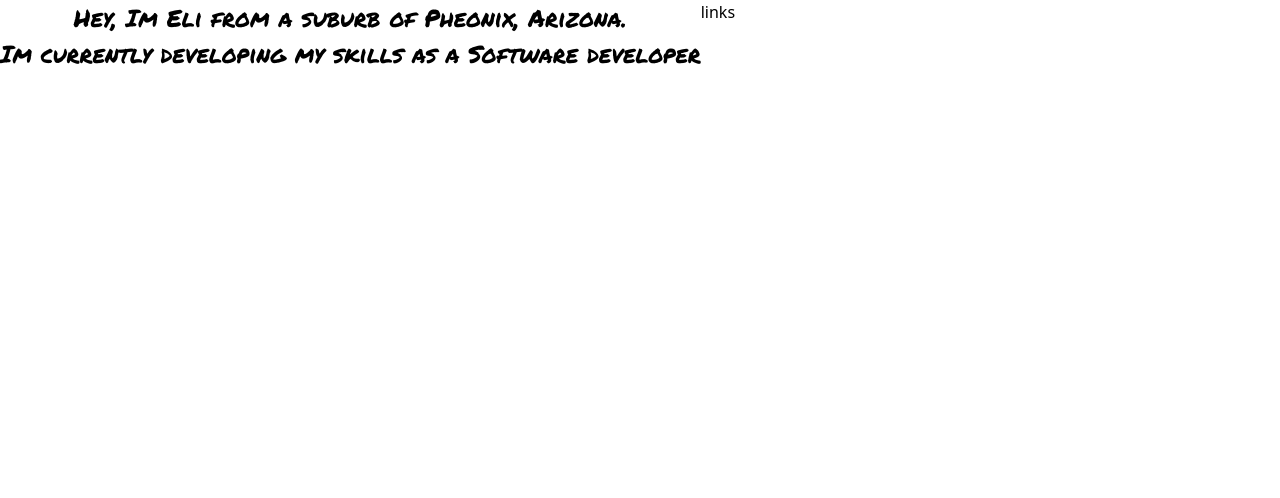
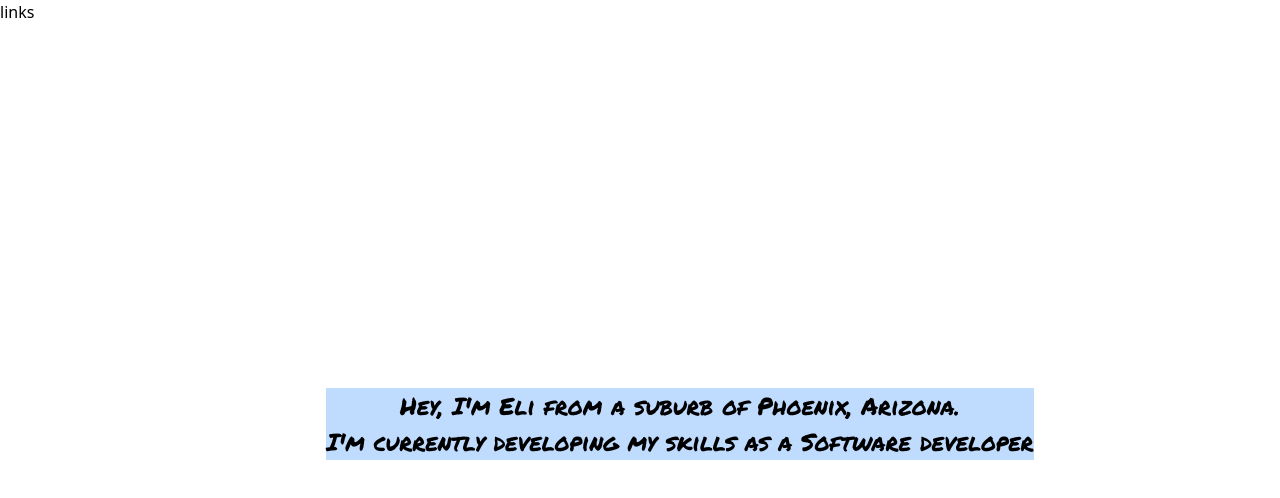
Before and after one commit to EliCodes-UX/ElisPersonalWebapp, a React (Vite) app in the folder client/: page / in a window 1280 px wide. Shown: the top 498 px of the page. Built offline with nearby package versions, Linux system fonts and the light colour scheme.

Commit message:
changed MainPage to have text in the center

```diff
--- a/client/src/components/MainPage.jsx
+++ b/client/src/components/MainPage.jsx
@@ -1,13 +1,15 @@
 export default function MainPage() {
   return (
-    <div className='flex'>
-      <div>
-        <p className='font-permanent-marker text-center text-2xl'>
-          Hey, Im Eli from a suburb of Pheonix, Arizona. <br /> Im currently
-          developing my skills as a Software developer
-        </p>
+    <>
+      <div>links</div>
+      <div className='flex flex justify-center items-center h-screen'>
+        <div className='flex items-center justify-center bg-blue-200 ml-20'>
+          <p className='font-permanent-marker text-center text-2xl'>
+            Hey, I'm Eli from a suburb of Phoenix, Arizona. <br /> I'm currently
+            developing my skills as a Software developer
+          </p>
+        </div>
       </div>
-      <div>links</div>
-    </div>
+    </>
   );
 }
```
